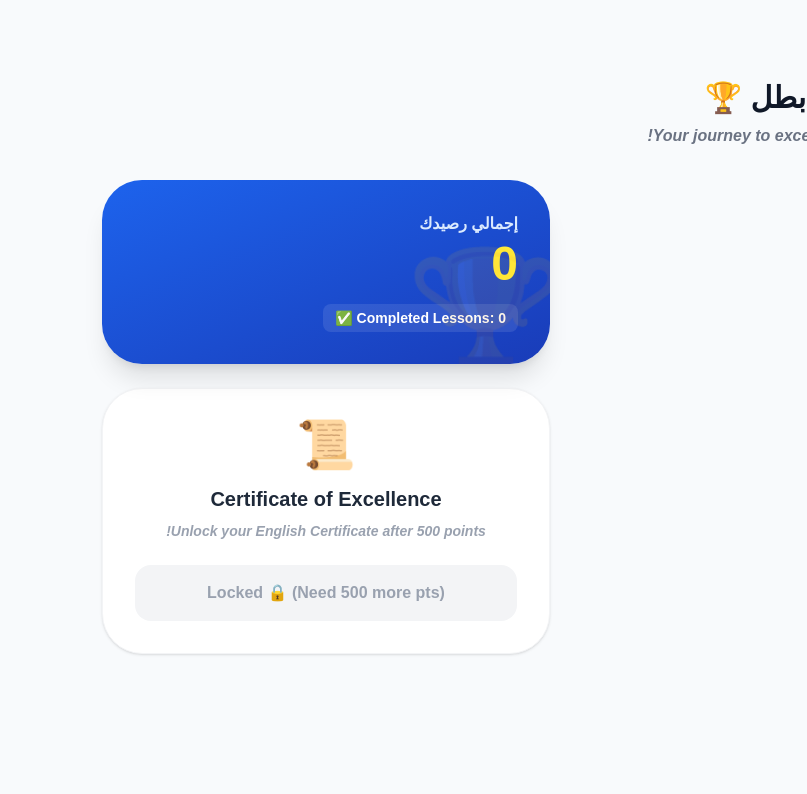
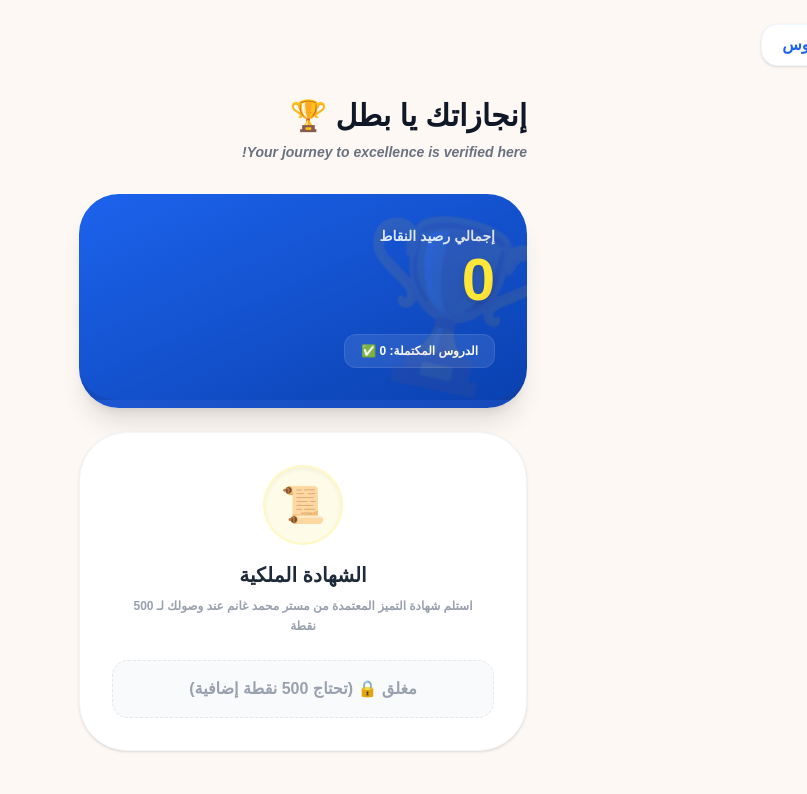
Before and after one commit to mhmedghanem225-dot/Mohamed-Ghanem-platform, a Next.js app: page /achievements in a window 1280 px wide. Shown: the top 794 px of the page, without its empty margins (473-1280 px from the left). Built offline with nearby package versions, Linux system fonts and the light colour scheme.

Commit message:
feat: complete achievement page with royal certificate design

```diff
--- a/app/achievements/page.tsx
+++ b/app/achievements/page.tsx
@@ -6,6 +6,7 @@ export default function AchievementsPage() {
   const router = useRouter();
   const [points, setPoints] = useState(0);
   const [name, setName] = useState("");
+  const [grade, setGrade] = useState("");
   const [completedCount, setCompletedCount] = useState(0);
 
   useEffect(() => {
@@ -15,101 +16,120 @@ export default function AchievementsPage() {
 
     setPoints(parseInt(savedPoints));
     setCompletedCount(completed.length);
-    if (savedSession) setName(JSON.parse(savedSession).name);
+    if (savedSession) {
+      const userData = JSON.parse(savedSession);
+      setName(userData.name);
+      // استخراج المرحلة الدراسية من الجلسة أو الرابط
+      const params = new URLSearchParams(window.location.search);
+      setGrade(params.get("grade") || "Our Student");
+    }
   }, []);
 
-  // دالة لتحديد اللقب بالإنجليزية للشهادة
-  const getEnglishRank = (pts: number) => {
-    if (pts >= 1000) return "Ghanem's Legend 👑";
-    if (pts >= 500) return "Golden Star Scholar 🥇";
-    if (pts >= 200) return "Smart Explorer 🔍";
-    return "Junior Hero 🌟";
-  };
+  return (
+    <div className="min-h-screen bg-[#FDF8F3] p-6 text-right font-sans" dir="rtl">
+      {/* زر العودة للدروس */}
+      <button
+        onClick={() => router.back()}
+        className="mb-8 bg-white px-5 py-2 rounded-2xl shadow-sm text-[#1D63ED] font-bold border border-blue-50 flex items-center gap-2 transition-all active:scale-95"
+      >
+        🔙 عودة للدروس
+      </button>
 
-  return (
-    <div className="min-h-screen bg-[#F8FAFC] p-6 text-right" dir="rtl">
-      {/* زر العودة */}
-      <button onClick={() => router.back()} className="mb-8 text-blue-600 font-bold flex items-center gap-2 transition-all active:scale-95">🔙 عودة للدروس</button>
+      <div className="max-w-md mx-auto">
+        <h1 className="text-3xl font-black text-gray-900 mb-2">إنجازاتك يا بطل 🏆</h1>
+        <p className="text-gray-500 font-bold mb-8 italic text-sm">Your journey to excellence is verified here!</p>
 
-      <h1 className="text-3xl font-black text-gray-900 mb-2">إنجازاتك يا بطل 🏆</h1>
-      <p className="text-gray-500 font-bold mb-8 italic">Your journey to excellence starts here!</p>
-
-      <div className="grid grid-cols-1 gap-6 max-w-md mx-auto">
-        {/* كارت النقاط - الحفاظ على الهوية البصرية */}
-        <div className="bg-gradient-to-br from-[#1D63ED] to-blue-800 p-8 rounded-[2.5rem] text-white shadow-xl relative overflow-hidden">
-          <p className="text-blue-100 font-bold mb-1">إجمالي رصيدك</p>
-          <p className="text-5xl font-black text-[#FFEB3B]">{points}</p>
-          <p className="mt-4 text-sm font-bold bg-white/10 w-fit px-3 py-1 rounded-lg">Completed Lessons: {completedCount} ✅</p>
-          <div className="absolute -right-4 -bottom-4 text-9xl opacity-10">🏆</div>
+        <div className="space-y-6">
+          {/* كارت عرض النقاط الحالي */}
+          <div className="bg-gradient-to-br from-[#1D63ED] to-[#0A41B0] p-8 rounded-[2.5rem] text-white shadow-xl relative overflow-hidden border-b-8 border-blue-900/30">
+            <p className="text-blue-100 font-bold mb-1 text-sm">إجمالي رصيد النقاط</p>
+            <p className="text-6xl font-black text-[#FFEB3B] drop-shadow-md">{points}</p>
+            <div className="mt-6 flex items-center gap-2 bg-white/10 w-fit px-4 py-2 rounded-xl backdrop-blur-sm border border-white/10">
+              <span className="text-xs font-bold">الدروس المكتملة: {completedCount} ✅</span>
+            </div>
+            <div className="absolute -right-6 -bottom-6 text-[10rem] opacity-10 rotate-12">🏆</div>
           </div>
 
-        {/* قسم الشهادة */}
-        <div className="bg-white p-8 rounded-[2.5rem] shadow-sm border border-gray-100 text-center">
-          <div className="text-5xl mb-4">📜</div>
-          <h3 className="text-xl font-black text-gray-800 mb-2 font-english">Certificate of Excellence</h3>
-          <p className="text-gray-400 text-sm font-bold mb-6 italic">Unlock your English Certificate after 500 points!</p>
+          {/* قسم استلام الشهادة */}
+          <div className="bg-white p-8 rounded-[3rem] shadow-sm border border-gray-100 text-center relative">
+            <div className="w-20 h-20 bg-yellow-50 rounded-full flex items-center justify-center text-4xl mx-auto mb-4 border-2 border-yellow-100 shadow-inner">📜</div>
+            <h3 className="text-xl font-black text-gray-800 mb-2">الشهادة الملكية</h3>
+            <p className="text-gray-400 text-xs font-bold mb-6 leading-relaxed px-4">استلم شهادة التميز المعتمدة من مستر محمد غانم عند وصولك لـ 500 نقطة</p>
 
             {points >= 500 ? (
               <button
                 onClick={() => window.print()}
-              className="w-full bg-[#FFC107] text-[#5D4037] py-4 rounded-2xl font-black shadow-lg animate-bounce active:scale-95 transition-all"
+                className="w-full bg-gradient-to-r from-[#FFC107] to-[#FFA000] text-white py-4 rounded-2xl font-black shadow-lg shadow-yellow-100 animate-pulse active:scale-95 transition-all"
               >
-              Print Your Certificate 📄
+                تحميل الشهادة الذهبية 📄
               </button>
             ) : (
-            <div className="w-full bg-gray-100 text-gray-400 py-4 rounded-2xl font-black">
-              Locked 🔒 (Need {500 - points} more pts)
+              <div className="w-full bg-gray-50 text-gray-400 py-4 rounded-2xl font-black border border-dashed border-gray-200">
+                مغلق 🔒 (تحتاج {500 - points} نقطة إضافية)
               </div>
             )}
           </div>
         </div>
-
-      {/* --- تصميم الشهادة الإنجليزية (يظهر عند الطباعة فقط) --- */}
-      <div className="hidden print:block fixed inset-0 bg-white p-12 border-[15px] border-[#1D63ED] text-center font-serif" dir="ltr">
-        {/* إطار داخلي للزينة */}
-        <div className="border-4 border-[#FFC107] h-full w-full p-8 flex flex-col justify-between items-center relative">
-
-          <div className="text-[#1D63ED]">
-            <h1 className="text-6xl font-serif font-black tracking-widest mb-4">CERTIFICATE</h1>
-            <h2 className="text-2xl tracking-[0.3em] font-light">OF EXCELLENCE</h2>
       </div>
 
-          <div className="my-10">
-            <p className="text-xl italic text-gray-600 mb-4">This is to certify that the student</p>
-            <p className="text-5xl font-black text-gray-900 border-b-4 border-[#FFC107] px-10 inline-block pb-2">
+      {/* --- تصميم الشهادة المطبوعة (Matching image_b735ed.jpg) --- */}
+      <div className="hidden print:block fixed inset-0 bg-[#FDF8F3] p-0 overflow-hidden font-serif" dir="ltr">
+        {/* الخلفية الذهبية المنحنية (أعلى يمين) */}
+        <div className="absolute top-[-10%] right-[-10%] w-[50%] h-[50%] bg-[#C19E61] rounded-full opacity-90 blur-[2px]"></div>
+        {/* الخلفية الذهبية المنحنية (أسفل يسار) */}
+        <div className="absolute bottom-[-10%] left-[-10%] w-[45%] h-[45%] bg-[#C19E61] rounded-full opacity-90 blur-[2px]"></div>
+
+        {/* الإطار الداخلي الأنيق */}
+        <div className="absolute inset-10 border-[3px] border-[#C19E61]/40 rounded-2xl bg-white shadow-2xl flex flex-col items-center justify-between p-12 z-10">
+
+          {/* الشعار والوسام العلوي */}
+          <div className="flex flex-col items-center">
+            <div className="w-24 h-24 bg-gradient-to-b from-[#C19E61] to-[#8E6F3E] rounded-full flex items-center justify-center shadow-xl border-4 border-white mb-2">
+              <span className="text-white font-black text-3xl">G</span>
+            </div>
+            <p className="text-[#C19E61] font-bold tracking-[0.4em] text-xs">GHANEM ACADEMY</p>
+          </div>
+
+          {/* العنوان الرئيسي */}
+          <div className="text-center">
+            <h1 className="text-7xl font-black text-gray-900 tracking-[0.15em] mb-2">CERTIFICATE</h1>
+            <h2 className="text-2xl font-light text-gray-400 tracking-[0.4em] uppercase">Of Excellence</h2>
+          </div>
+
+          {/* محتوى الشهادة */}
+          <div className="text-center space-y-6">
+            <p className="text-xl italic text-gray-500">This prestigious certificate is proudly presented to</p>
+            <h3 className="text-6xl font-serif font-bold text-[#1a1a1a] border-b-4 border-[#C19E61]/30 inline-block px-10 pb-2">
               {name}
+            </h3>
+            <p className="max-w-2xl text-lg text-gray-600 leading-relaxed mx-auto pt-4">
+              For achieving an outstanding performance and showing exceptional dedication in mastering the
+              <span className="font-bold text-gray-800 italic"> English Language Curriculum </span>
+              for <span className="font-bold text-[#C19E61]">{grade}</span>, with a total score of
+              <span className="font-bold text-gray-800"> {points} points</span>.
             </p>
           </div>
 
-          <div className="mb-10">
-            <p className="text-xl text-gray-600 mb-2">Has successfully demonstrated outstanding performance and is hereby awarded the title of</p>
-            <p className="text-3xl font-black text-[#1D63ED] uppercase tracking-wider">
-               {getEnglishRank(points)}
-            </p>
+          {/* التواقيع والختم */}
+          <div className="w-full flex justify-between items-end px-20 mt-10">
+            <div className="text-center w-52">
+              <div className="border-b-2 border-gray-200 mb-2 py-2">
+                <span className="font-serif italic text-2xl text-gray-800">M. Ghanem</span>
+              </div>
+              <p className="text-xs font-bold text-[#C19E61] uppercase tracking-widest">Instructor Signature</p>
             </div>
 
-          <div className="w-full flex justify-between items-end px-12 mt-10">
-            <div className="text-center border-t-2 border-gray-300 pt-2 w-48">
-              <p className="text-xs text-gray-400">Date</p>
-              <p className="font-bold">{new Date().toLocaleDateString()}</p>
+            <div className="text-center w-52">
+              <div className="border-b-2 border-gray-200 mb-2 py-2">
+                <span className="font-bold text-gray-800">{new Date().toLocaleDateString()}</span>
               </div>
-
-            <div className="flex flex-col items-center">
-              <div className="w-24 h-24 bg-blue-50 rounded-full flex items-center justify-center border-2 border-blue-600 mb-2">
-                 <span className="text-blue-600 font-black text-xs text-center leading-tight">GHANEM<br/>ACADEMY</span>
-              </div>
-              <p className="text-xs italic text-gray-400 font-bold tracking-tighter">Verified Achievement</p>
-            </div>
-
-            <div className="text-center border-t-2 border-gray-300 pt-2 w-48">
-              <p className="text-xs text-gray-400">Instructor</p>
-              <p className="font-black text-lg">Mr. Mohamed Ghanem</p>
+              <p className="text-xs font-bold text-[#C19E61] uppercase tracking-widest">Date of Issue</p>
             </div>
           </div>
 
-          {/* شعار مائي في الخلفية */}
-          <div className="absolute inset-0 flex items-center justify-center opacity-[0.03] -z-10">
-            <h1 className="text-[15rem] font-black rotate-45">ENGLISH</h1>
+          {/* تأثير مائي في الخلفية */}
+          <div className="absolute inset-0 flex items-center justify-center opacity-[0.03] -z-10 pointer-events-none">
+            <span className="text-[15rem] font-black rotate-[-30deg]">GHANEM</span>
           </div>
         </div>
       </div>
```
Lines whose indentation alone changed are shown as unchanged.
